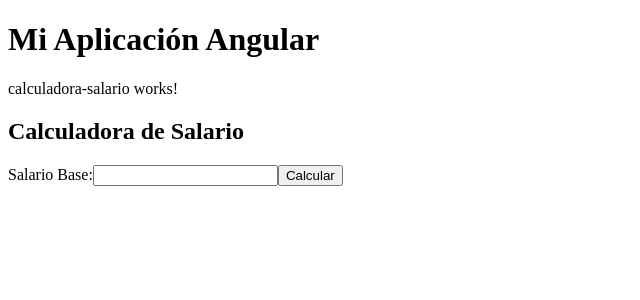
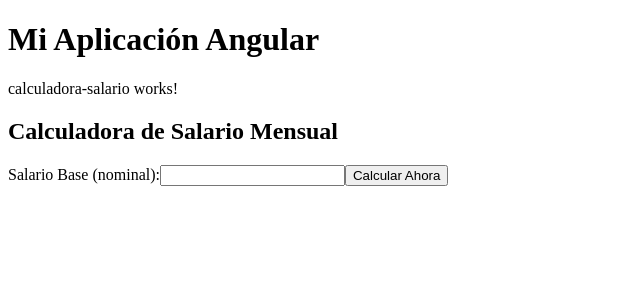
Before and after one commit to GersonRamos001/laboratorio2, an Angular app: page / in a window 1280 px wide. Shown: the top 300 px of the page, without its empty margins (0-640 px from the left). Built offline with nearby package versions, Linux system fonts and the light colour scheme.

Commit message:
Actualice algunos label para que se entienda mejor

```diff
--- a/src/app/calculadora-salario/calculadora-salario.component.html
+++ b/src/app/calculadora-salario/calculadora-salario.component.html
@@ -1,15 +1,15 @@
 <p>calculadora-salario works!</p>
 <div>
-  <h2>Calculadora de Salario</h2>
-  <label for="salario">Salario Base:</label>
+  <h2>Calculadora de Salario Mensual</h2>
+  <label for="salario">Salario Base (nominal):</label>
   <input type="number" id="salario" [(ngModel)]="salario">
 
-  <button (click)="calcularSalarioLiquido()">Calcular</button>
+  <button (click)="calcularSalarioLiquido()">Calcular Ahora</button>
 
   <div *ngIf="salarioLiquido !== undefined">
     <p>Descuento de Renta: {{ descuentoRenta | currency }}</p>
     <p>Descuento AFP: {{ descuentoAFP | currency }}</p>
     <p>Descuento ISSS: {{ descuentoISSS | currency }}</p>
-    <p>Salario Liquido a Cancelar: {{ salarioLiquido | currency }}</p>
+    <p>Salario Liquido a cancelar: {{ salarioLiquido | currency }}</p>
   </div>
 </div>
```
